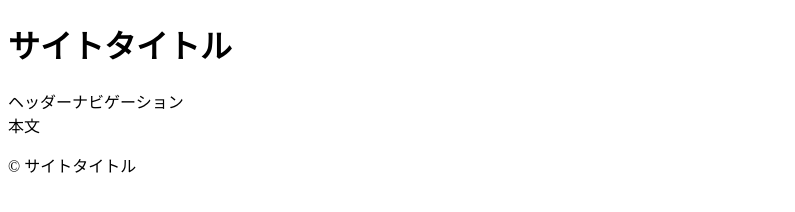
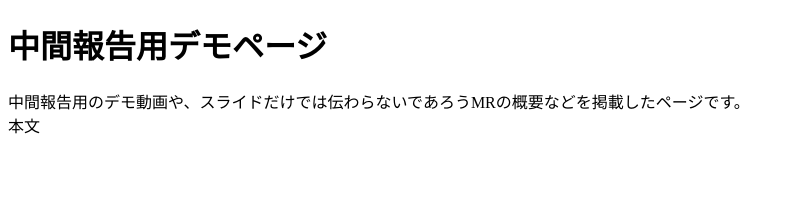
Before and after one commit to twoooooda/Demopage, a plain HTML site: page index.html in a window 1280 px wide. Shown: the whole page, without its empty margins (0-795 px from the left). Drawn offline with Linux system fonts and the light colour scheme.

Commit message:
fix article

```diff
--- a/index.html
+++ b/index.html
@@ -5,21 +5,18 @@
 	<meta charset="utf-8" />
 	<meta name="viewport" content="width=device-width, initial-scale=1.0">
 	<meta name="HandheldFriendly" content="True" />
-	<title>サイトタイトル</title>
-	<link rel="icon" href="favicon.ico" type="image/png">
+	<title>中間報告用デモページ</title>
+<!-- 	<link rel="icon" href="favicon.ico" type="image/png">
 	<link rel="canonical" href="サイトURL">
-	<link rel="stylesheet" href="CSSのURL">
+	<link rel="stylesheet" href="CSSのURL"> -->
 </head>
 
 <body>
 	<header>
-		<h1>サイトタイトル</h1>
-		<nav>ヘッダーナビゲーション</nav>
+		<h1>中間報告用デモページ</h1>
+		<nav>中間報告用のデモ動画や、スライドだけでは伝わらないであろうMRの概要などを掲載したページです。</nav>
 	</header>
 	<article>本文</article>
-	<footer>
-		<p>© サイトタイトル</p>
-	</footer>
 </body>
 
 </html>
```
